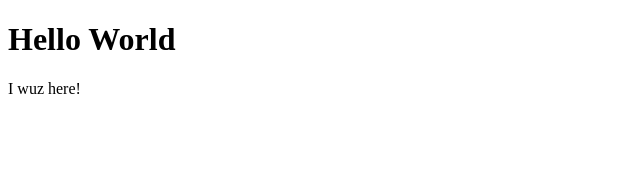
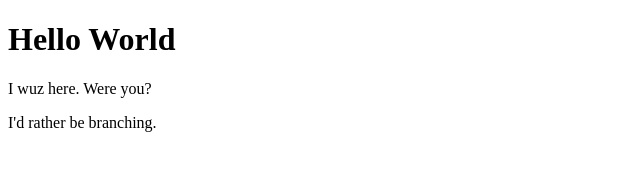
Before and after one commit to nghadan/nghadan.github.io, a plain HTML site: page index.html in a window 1280 px wide. Shown: the whole page, without its empty margins (0-640 px from the left). Drawn offline with Linux system fonts and the light colour scheme.

Commit message:
updated index

```diff
--- a/index.html
+++ b/index.html
@@ -15,7 +15,9 @@
 	<!-- create a header -->
 	<h1>Hello World</h1>
 	<!-- create a paragraph -->
-	<p>I wuz here!</p>
+	<p>I wuz here. Were you?</p>
+	<!-- who wouldn't? -->
+	<p>I'd rather be branching.</p>
 <!-- end the document body -->
 </body>
 <!-- end the html file  -->
```
